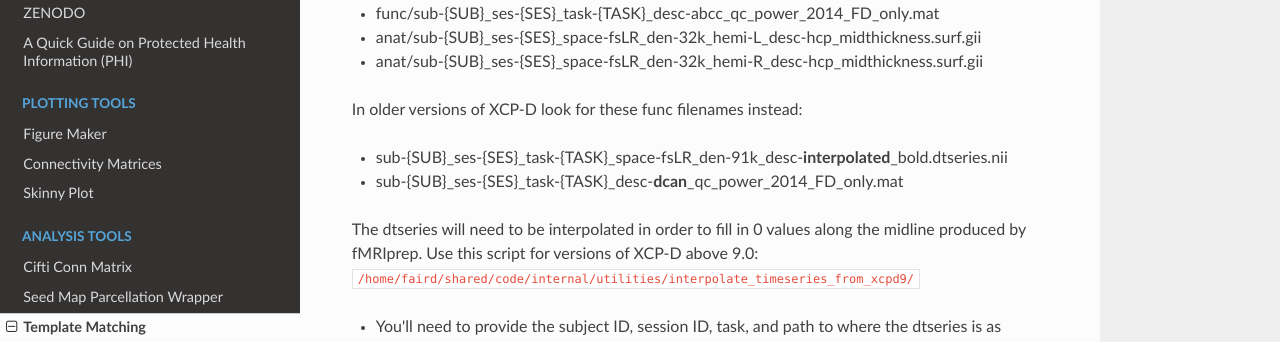
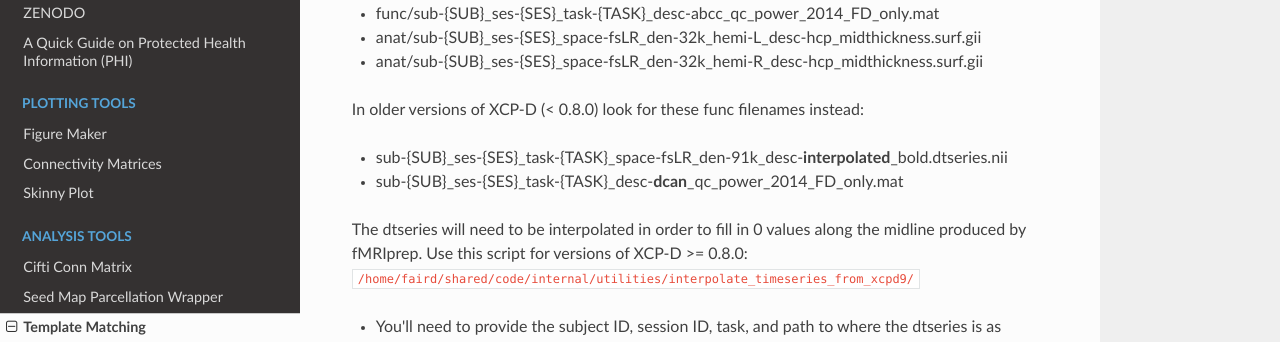
Before and after one commit to DCAN-Labs/cdni-brain, an MkDocs documentation site: the page built from docs/template-matching.md, in a window 1280 px wide and 900 px high, scrolled down 537 px. Shown: the part 158-500 px from the top of the window. Built offline with MkDocs 1.6.1, drawn with Linux system fonts in a browser that asks for light colours; nearby versions of some CDN libraries.

Commit message:
Update template-matching.md
small clarification of XCP-D changes (to specify that 0.8.0 was the release that changed the default output naming scheme)

```diff
--- a/docs/template-matching.md
+++ b/docs/template-matching.md
@@ -19,12 +19,12 @@ There are 4 files needed to run template matching which are output from XCP-D:
 - anat/sub-{SUB}_ses-{SES}_space-fsLR_den-32k_hemi-L_desc-hcp_midthickness.surf.gii
 - anat/sub-{SUB}_ses-{SES}_space-fsLR_den-32k_hemi-R_desc-hcp_midthickness.surf.gii
 
-In older versions of XCP-D look for these func filenames instead:
+In older versions of XCP-D (< 0.8.0) look for these func filenames instead:
 
 - sub-{SUB}_ses-{SES}_task-{TASK}_space-fsLR_den-91k_desc-**interpolated**_bold.dtseries.nii
 - sub-{SUB}_ses-{SES}_task-{TASK}_desc-**dcan**_qc_power_2014_FD_only.mat
 
-The dtseries will need to be interpolated in order to fill in 0 values along the midline produced by fMRIprep. Use this script for versions of XCP-D above 9.0: `/home/faird/shared/code/internal/utilities/interpolate_timeseries_from_xcpd9/`
+The dtseries will need to be interpolated in order to fill in 0 values along the midline produced by fMRIprep. Use this script for versions of XCP-D >= 0.8.0: `/home/faird/shared/code/internal/utilities/interpolate_timeseries_from_xcpd9/`
 
 - You'll need to provide the subject ID, session ID, task, and path to where the dtseries is as arguments to the script.
 
```
